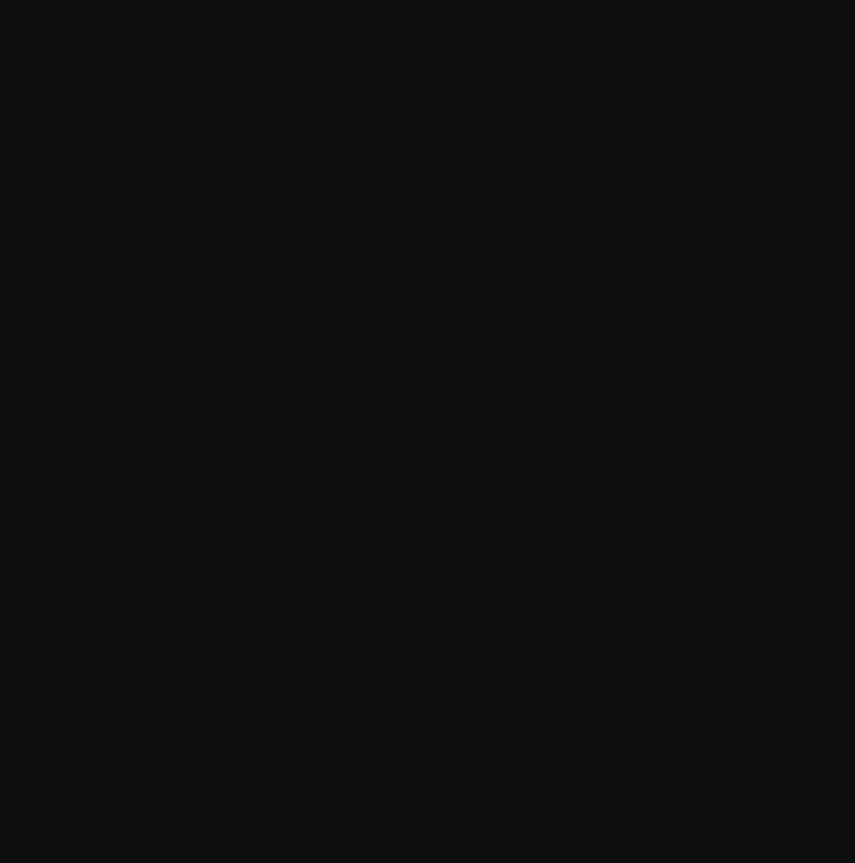
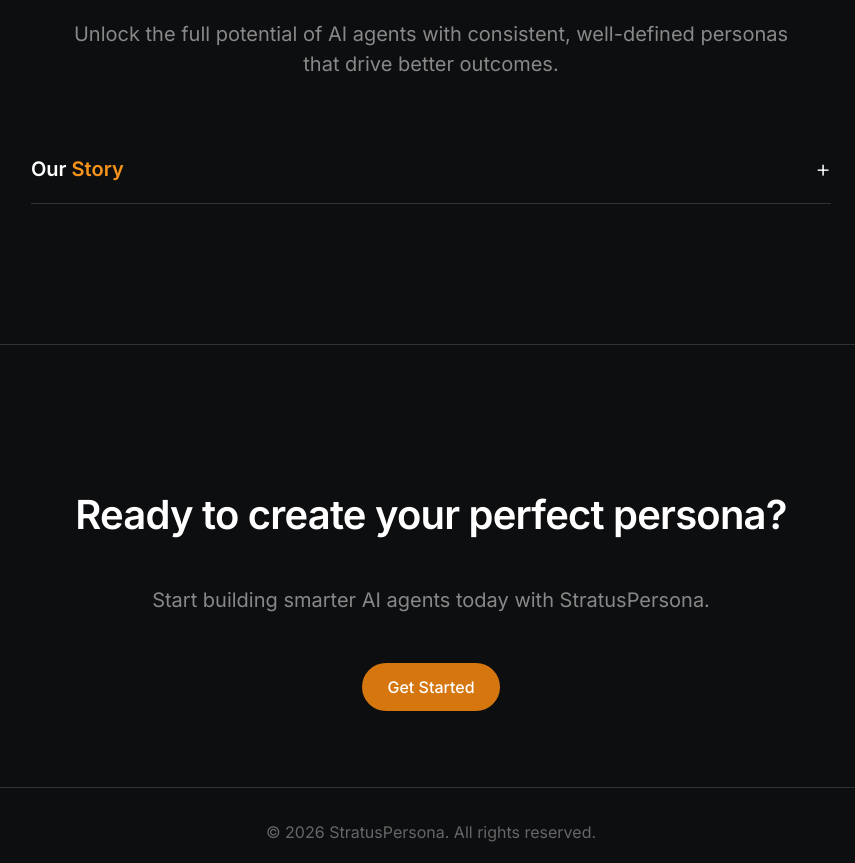
Before and after one commit to stratuspayuk/StratusPersona, a Vue app: page / in a window 1280 px wide. Shown: the part 1920-2783 px from the top of the page, without its empty margins (209-1064 px from the left). Before the commit the page ends 1639 px from the top, so only its background shows below. Built offline with nearby package versions, Linux system fonts and the light colour scheme.

Commit message:
Add 'Our Story' and footer sections for professional branding

```diff
--- a/src/App.vue
+++ b/src/App.vue
@@ -23,6 +23,63 @@
       <MarkdownPreview :persona="personaState" />
     </div>
   </section>
+
+  <hr class="section-divider">
+
+  <!-- Our Story Section -->
+  <section class="container center flex-col" style="padding: 80px 5%; text-align: center;">
+    <h2 style="font-size: 2.5rem; letter-spacing: -0.04em; margin-bottom: 32px; line-height: 1;">
+      Build Better <span style="color: #F7931A;">AI Personas</span>
+    </h2>
+    <p class="lead" style="max-width: 750px; font-size: 1.25rem;">
+      Unlock the full potential of AI agents with consistent, well-defined personas that drive better outcomes.
+    </p>
+
+    <!-- Collapsible Story -->
+    <div style="width: 100%; max-width: 800px; text-align: left;">
+      <details class="story-details">
+        <summary class="flex" style="justify-content: space-between; align-items: center; cursor: pointer; padding: 16px 0; border-bottom: 1px solid #333; gap: 16px;">
+          <span style="font-size: 1.25rem; font-weight: 600;">Our <span style="color: #F7931A;">Story</span></span>
+          <span class="icon" style="font-size: 1.5rem; font-weight: 300; flex-shrink: 0;">+</span>
+        </summary>
+        <div class="story-content" style="padding: 24px 0; color: #ccc; line-height: 1.6;">
+          <p style="margin-bottom: 16px;">
+            StratusPersona was born from the challenge of managing complex AI agent interactions. We recognized that AI agents perform best when given clear, consistent personas that guide their behavior and responses.
+          </p>
+          <p style="margin-bottom: 16px;">
+            Whether you're building customer support bots, content creators, or specialized domain experts, having a standardized way to define and document personas is critical to success. Each trait, specialization, and constraint matters.
+          </p>
+          <p>
+            We built StratusPersona to provide you with an intuitive, professional tool for crafting, documenting, and managing AI agent personas. Transform your agent development process and achieve consistent, high-quality interactions at scale.
+          </p>
+        </div>
+      </details>
+    </div>
+  </section>
+
+  <hr class="section-divider">
+
+  <!-- Footer / Contact Section -->
+  <footer class="container center flex-col" style="padding: 80px 5%;">
+    <h2 style="font-size: 2.5rem; margin-bottom: 24px;">Ready to create your perfect persona?</h2>
+    <p class="lead" style="margin-bottom: 32px;">
+      Start building smarter AI agents today with StratusPersona.
+    </p>
+    <a href="mailto:hello@stratuspersona.com" class="btn btn-primary" style="margin-bottom: 60px;">
+      Get Started
+    </a>
+
+    <div class="footer-links" style="text-align: center; border-top: 1px solid #333; padding-top: 32px; width: 100%;">
+      <p style="margin: 0 0 16px 0; color: #666;">
+        &copy; 2026 StratusPersona. All rights reserved.
+      </p>
+      <div style="display: flex; gap: 24px; justify-content: center; flex-wrap: wrap; font-size: 0.9rem;">
+        <a href="#" style="color: #888; text-decoration: none;">Terms & Conditions</a>
+        <a href="#" style="color: #888; text-decoration: none;">Privacy Policy</a>
+        <a href="mailto:hello@stratuspersona.com" style="color: #888; text-decoration: none;">Contact</a>
+      </div>
+    </div>
+  </footer>
 </template>
 
 <script setup>
--- a/src/assets/main.css
+++ b/src/assets/main.css
@@ -154,3 +154,157 @@ input:focus, select:focus, textarea:focus {
 .new-sticky-header-inner { display: flex; align-items: center; justify-content: space-between; gap: 4px; }
 .new-header-title { font-weight: 700; font-size: 1.1rem; color: #FFFFFF; }
 .brand-highlight { color: var(--primary); }
+
+/* Section Divider */
+.section-divider {
+  border: none;
+  border-top: 1px solid var(--border);
+  margin: 60px 0;
+  width: 100%;
+}
+
+/* Flex/Grid Utilities */
+.center {
+  text-align: center;
+  align-items: center;
+  justify-content: center;
+}
+
+/* Typography */
+h1 {
+  font-size: 3rem;
+  letter-spacing: -0.04em;
+  line-height: 1.1;
+  font-weight: 800;
+  color: #FFFFFF;
+  text-shadow: 0 2px 5px rgba(224, 224, 224, 0.2);
+  margin-bottom: 24px;
+}
+
+@media (max-width: 768px) {
+  h1 { font-size: 2.5rem; }
+}
+
+h2 {
+  font-size: 2rem;
+  letter-spacing: -0.02em;
+  margin: 0 0 16px 0;
+}
+
+h3 {
+  font-size: 1.25rem;
+  font-weight: 600;
+  margin: 0 0 8px 0;
+}
+
+p.lead {
+  font-size: 1.25rem;
+  color: #888;
+  max-width: 600px;
+  margin: 0 auto 40px auto;
+}
+
+@media (max-width: 768px) {
+  p.lead { font-size: 1rem; margin-bottom: 24px; }
+}
+
+/* Story Details (Collapsible) */
+.story-details {
+  width: 100%;
+}
+
+.story-details summary {
+  list-style: none;
+  display: flex;
+  justify-content: space-between;
+  align-items: center;
+  cursor: pointer;
+  padding: 16px 0;
+  border-bottom: 1px solid #333;
+  transition: all 0.2s ease;
+  gap: 16px;
+}
+
+.story-details summary:hover {
+  color: var(--primary);
+}
+
+.story-details summary::-webkit-details-marker {
+  display: none;
+}
+
+.story-details summary .icon {
+  display: inline-block;
+  font-size: 1.5rem;
+  font-weight: 300;
+  flex-shrink: 0;
+  transition: transform 0.2s ease;
+}
+
+.story-details[open] summary .icon {
+  transform: rotate(45deg);
+}
+
+.story-content {
+  padding: 24px 0;
+  color: #ccc;
+  line-height: 1.6;
+  animation: slideDown 0.3s ease;
+}
+
+@keyframes slideDown {
+  from {
+    opacity: 0;
+    transform: translateY(-10px);
+  }
+  to {
+    opacity: 1;
+    transform: translateY(0);
+  }
+}
+
+.story-content p {
+  margin-bottom: 16px;
+}
+
+.story-content p:last-child {
+  margin-bottom: 0;
+}
+
+/* Footer Links */
+.footer-links {
+  text-align: center;
+  border-top: 1px solid #333;
+  padding-top: 32px;
+  width: 100%;
+}
+
+.footer-links p {
+  margin: 0 0 16px 0;
+  color: #666;
+}
+
+.footer-links a {
+  color: #888;
+  text-decoration: none;
+  transition: color 0.2s ease;
+}
+
+.footer-links a:hover {
+  color: var(--primary);
+}
+
+.footer-links div {
+  display: flex;
+  gap: 24px;
+  justify-content: center;
+  flex-wrap: wrap;
+  font-size: 0.9rem;
+}
+
+/* Responsive Design */
+@media (max-width: 768px) {
+  .interface { margin-top: 20px; margin-bottom: 20px; }
+  h2 { font-size: 1.5rem; }
+  p.lead { font-size: 1rem; }
+}
```
Also changed, not shown: 1 other file (tests, documents, lock files or other folders).
